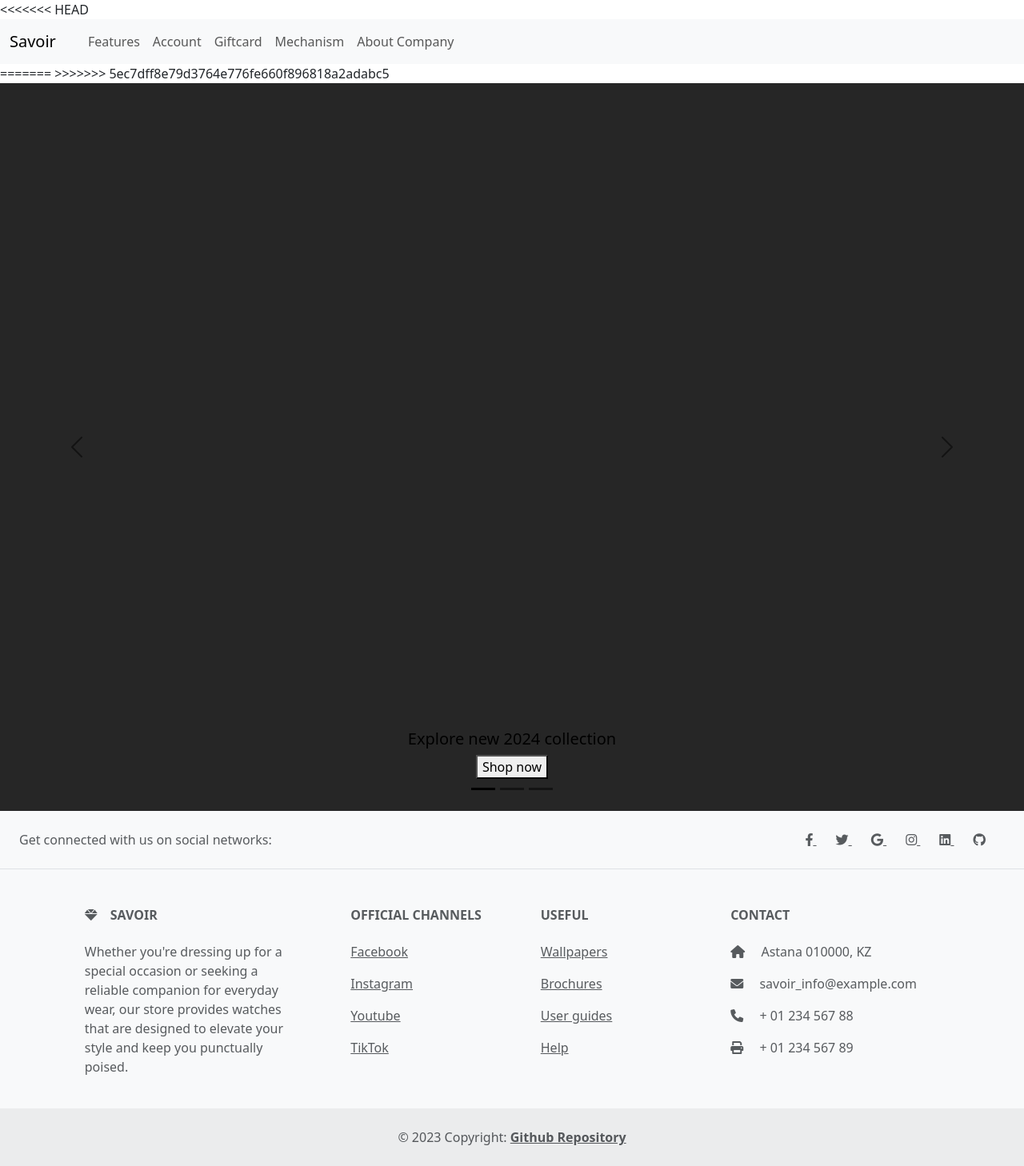
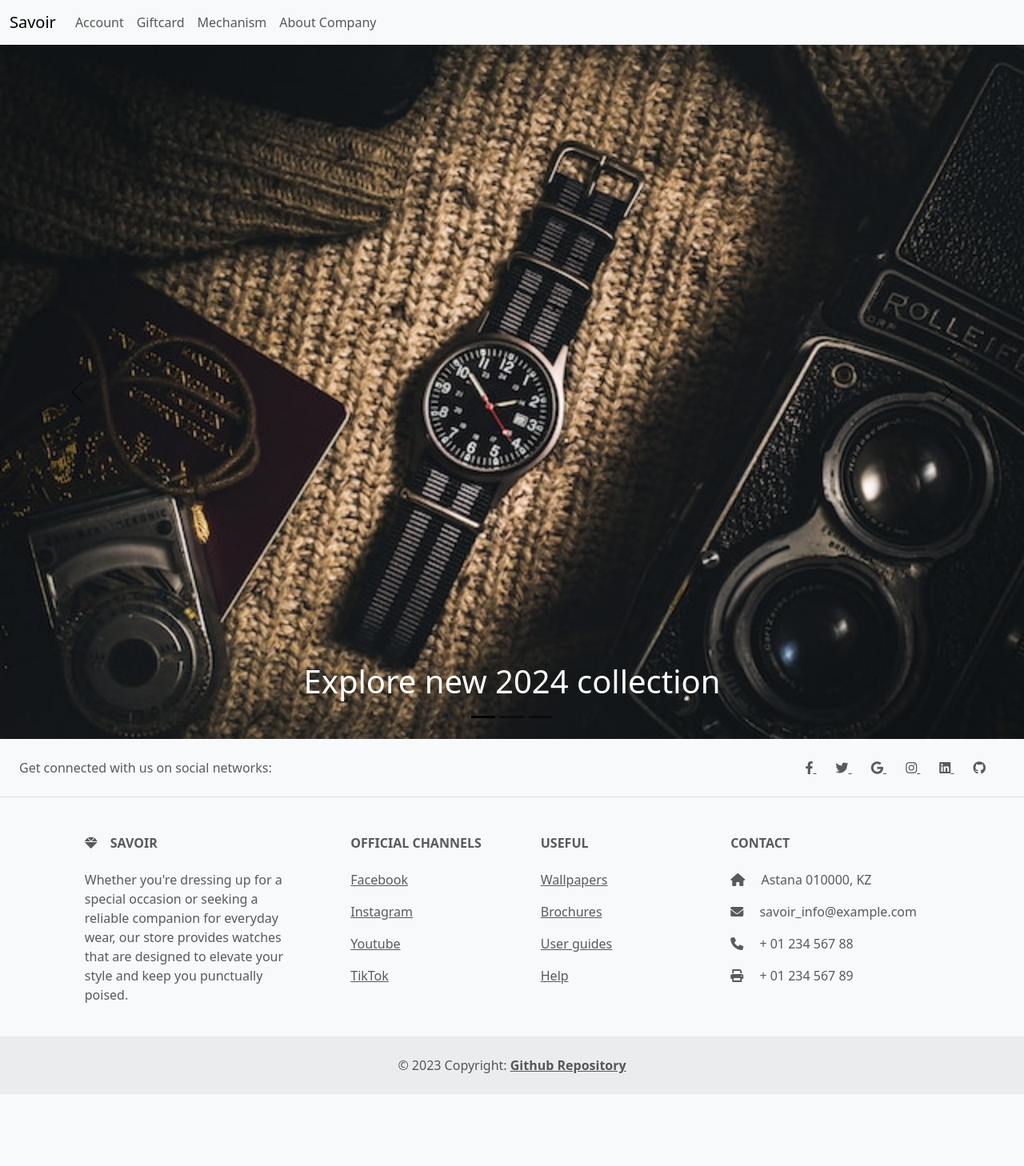
Before and after one commit to kyoida/python-final, a Flask app: page / in a window 1280 px wide. Shown: the whole page at 80% size. After the commit the page ends 1368 px from the top, so only its background shows below. Run offline with Flask 3, Linux system fonts and the light colour scheme.

Commit message:
some wromg commits

```diff
--- a/main.py
+++ b/main.py
@@ -11,8 +11,8 @@
 
 @app.route('/')
 def index():
-    products = Product.query.all()
-    return render_template("index.html", products=products)
+    # products = Product.query.all()
+    return render_template("index.html")
 
 
 @app.route('/login', methods=['POST', 'GET'])
@@ -108,7 +108,6 @@
 
 @app.route('/products')
 def view_products():
-    # Retrieve all products from the database
     products = Product.query.all()
     return render_template('products.html', products=products)
 
@@ -118,7 +117,7 @@
     if request.method == 'POST':
         name = request.form['name']
         description = request.form['description']
-        price = float(request.form['price'])  # Assuming the price is a float
+        price = float(request.form['price'])
 
         new_product = Product(name=name, description=description, price=price)
         db.session.add(new_product)
@@ -127,10 +126,10 @@
     return redirect(url_for('view_products'))
 
 
-@app.route('/watches')
-def show_watches():
-    watches = Product.query.all()
-    return render_template('watches.html', watches = watches)
+# @app.route('/watches')
+# def show_watches():
+#     watches = Product.query.all()
+#     return render_template('watches.html', watches = watches)
 
 @app.route('/mechanism')
 def show_mechanism():
@@ -142,6 +141,6 @@
 
 
 if __name__ == "__main__":
-    with app.app_context():  # Ensuring the code runs within the application context
-        db.create_all()  # Creating the database tables
+    with app.app_context():
+        db.create_all()
     app.run(debug=True)
--- a/templates/base.html
+++ b/templates/base.html
@@ -10,10 +10,10 @@
     <link rel="stylesheet" href="https://cdnjs.cloudflare.com/ajax/libs/font-awesome/6.0.0-beta3/css/all.min.css">
 
     <title>Savoir {% block title %}{% endblock %}</title>
-{% block head %}    {% endblock %}
+{% block head %}
+{% endblock %}
 </head>
 <body>
-<<<<<<< HEAD
     <nav class="navbar navbar-expand-lg bg-body-tertiary">
         <div class="container-fluid">
           <a class="navbar-brand" href="#">Savoir</a>
@@ -22,21 +22,16 @@
           </button>
           <div class="collapse navbar-collapse" id="navbarNavAltMarkup">
             <div class="navbar-nav">
-              <a class="nav-link active" aria-current="page" href="#"></a>
-              <a class="nav-link" href="#">Features</a>
               <a class="nav-link" href="#">Account</a>
-              <a class="nav-link" href="#">Giftcard</a>
-              <a class="nav-link" >Mechanism</a> <!--  link will be added soon  -->
+              <a class="nav-link" href="{{ url_for('giftcard') }}">Giftcard</a>
+              <a class="nav-link" href="{{ url_for('show_mechanism') }}">Mechanism</a>
+
               <a class="nav-link" href="#">About Company</a>
-            </div>
           </div>
         </div>
       </nav>
-=======
 
->>>>>>> 5ec7dff8e79d3764e776fe660f896818a2adabc5
 {% block body %}
-
 {% endblock %}
 
 <!-- Footer -->
--- a/templates/giftcard.html
+++ b/templates/giftcard.html
@@ -1,4 +1,5 @@
 {% extends 'base.html' %}
+{% block title %} giftcard {% endblock %}
 
 {% block body %}
 <div class="container mt-5">
@@ -9,14 +10,13 @@
                     <h3 class="card-title">Purchase a Gift Card</h3>
                     <p class="card-text">Give the gift of choice with our exclusive watches gift card.</p>
 
-                    <form action="/purchase-gift-card" method="post"> <!-- Update action URL as needed -->
+                    <form action="/purchase-gift-card" method="post">
                         <div class="form-group">
                             <label for="amount">Select Amount</label>
                             <select name="amount" id="amount" class="form-control">
                                 <option value="50">$50</option>
                                 <option value="100">$100</option>
                                 <option value="200">$200</option>
-                                <!-- Add more options as needed -->
                             </select>
                         </div>
 
--- a/templates/index.html
+++ b/templates/index.html
@@ -1,5 +1,5 @@
 {% extends 'base.html' %}
-
+{% block title %} home {% endblock %}
 {% block body %}
 <!-- <h3>Savior: Where Time is Treasured</h3> -->
 
@@ -12,14 +12,13 @@
     </div>
     <div class="carousel-inner">
       <div class="carousel-item active" data-bs-interval="5000">
-        <img src="/static/Desktop - 1.png" class="d-block w-100" alt="...">
+        <img src="/static/css/img/alexander-andrews-anUOLC3zMD4-unsplash.jpg" class="d-block w-100" alt="first main image" >
         <div class="carousel-caption d-none d-md-block">
-          <h5>Explore new 2024 collection</h5>
-          <a href="{{ url_for('view_products') }}"><button>Shop now</button></a>
+          <h1 style="color: white;">Explore new 2024 collection</h1>
         </div>
       </div>
       <div class="carousel-item" data-bs-interval="5000">
-        <img src="/static/Desktop - 1.png" class="d-block w-100" alt="...">
+        <img src="/static/css/img/Desktop - 1.png" class="d-block w-100" alt="...">
         <div class="carousel-caption d-none d-md-block">
           <h5>Second slide label</h5>
           <p>Some representative placeholder content for the second slide.</p>
@@ -50,8 +49,6 @@
 
 
 
-    <!-- <p>Explore our products:</p>
-    <a href="{{ url_for('view_products') }}">View Products</a> -->
 
 
 {% endblock %}
--- a/templates/mechanism.html
+++ b/templates/mechanism.html
@@ -11,7 +11,7 @@
 <section id="introduction">
     <h2>Introduction to Watch Mechanisms</h2>
     <p>An overview of the sophisticated engineering that powers each of our timepieces.</p>
-    <!-- Image or video of a watch mechanism -->
+    <img src="/static/css/img/mechanism-first.jpg" alt="">
 </section>
 
 <section id="mechanical-movements">
```
Also changed, not shown: database/models.py (line endings or trailing spaces), static/css/img/Desktop - 1.png (renamed from static/Desktop - 1.png), static/css/img/alexander-andrews-anUOLC3zMD4-unsplash.jpg (added), static/css/img/first.jpg (added), static/css/img/mechanism-first.jpg (added), static/css/img/mechanism-second.jpg (added), static/css/img/mechanism-third.jpg (added), static/css/img/shreesha-bhat-lz6z9GZu8hk-unsplash (1).jpg (added).
